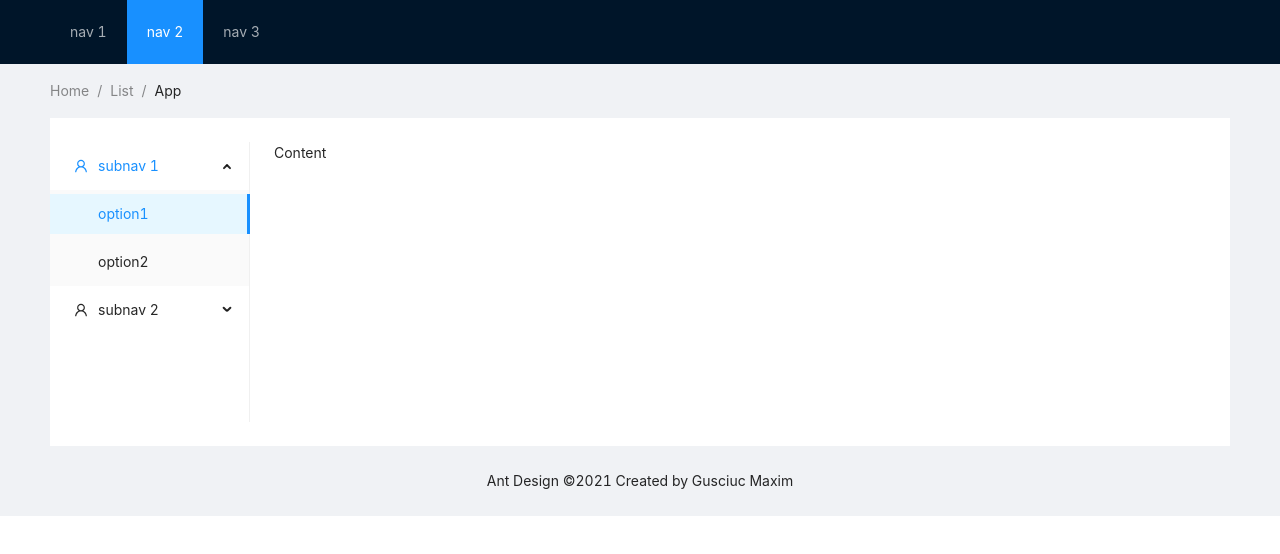
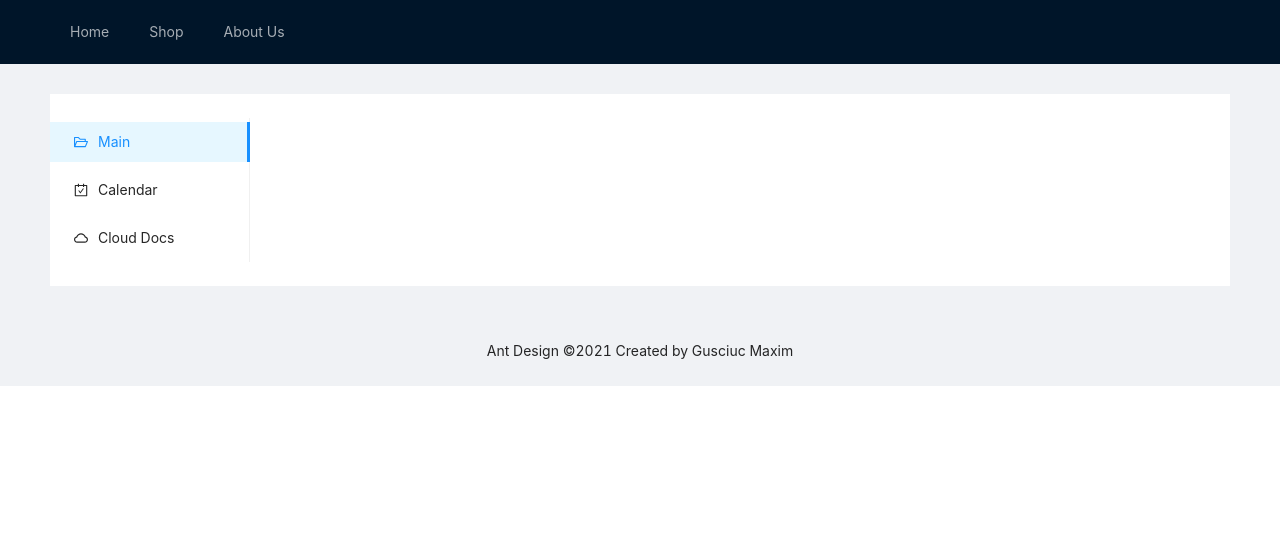
Before and after one commit to GushciucMax/TWeb, a React (Create React App) app: page / in a window 1280 px wide. Shown: the top 554 px of the page. Built offline with nearby package versions, Linux system fonts and the light colour scheme.

Commit message:
20.03.2021 routes

```diff
--- a/package.json
+++ b/package.json
@@ -15,6 +15,7 @@
     "react-redux": "^7.2.2",
     "react-router-dom": "^5.2.0",
     "react-scripts": "4.0.1",
+    "uuid": "^8.3.2",
     "web-vitals": "^0.2.4"
   },
   "scripts": {
--- a/src/App.js
+++ b/src/App.js
@@ -3,19 +3,52 @@ import 'antd/dist/antd.css';
 import './App.css';
 import { Layout } from 'antd';
 import { HeaderLayout } from './Layouts/HeaderLayout/HeaderLayout';
+import { MenuLayout } from './Layouts/MenuLayout/MenuLayout';
 import { ContentLayout } from './Layouts/ContentLayout/ContentLayout';
 import { FooterLayout } from './Layouts/FooterLayout/FooterLayout';
+import { MAIN_PATH, CALENDAR_PATH, DOCS_PATH, HOME_PATH, SHOP_PATH, ABOUT_PATH } from './helpers/constants';
+import { NoContent } from './Components/NoContent/NoContent';
+import { Calendard } from './Components/Calendar/Calendar';
+
+import {
+  BrowserRouter as Router,
+  Switch,
+  Route
+} from "react-router-dom";
+
+const { Content } = Layout
 
 function App() {
   return (
-    <>
+	  <Router>
+
         <Layout>
 			<HeaderLayout />
-            <ContentLayout />
+
+			<Content style={{ padding: '0 50px', margin: '30px 0'}}>
+		        <Layout className="site-layout-background" style={{ padding: '24px 0'}}>
+		        	<MenuLayout />
+
+					<Switch>
+			          <Route exact path={MAIN_PATH}>
+					  	 <ContentLayout />
+			          </Route>
+			          <Route exact path={CALENDAR_PATH}>
+			             <Calendard />
+			          </Route>
+			          <Route exact path={DOCS_PATH}>
+			            <NoContent />
+			          </Route>
+			        </Switch>
+
+				</Layout>
+		    </Content>
+
 			<FooterLayout />
         </Layout>
-    </>
-  );
+
+		</Router>
+  )
 }
 
 export default App;
--- /dev/null
+++ b/src/Components/Calendar/Calendar.js
@@ -0,0 +1,12 @@
+import React from 'react'
+import { Calendar } from 'antd';
+
+export const Calendard = () => {
+
+	function onPanelChange(value, mode) {
+  console.log(value.format('YYYY-MM-DD'), mode);
+}
+    return (
+		<Calendar style={{padding: '0 24px'}} onPanelChange={onPanelChange} />
+    )
+}
--- /dev/null
+++ b/src/Components/ContentCard/ContentCard.js
@@ -0,0 +1,16 @@
+import React from 'react'
+import { Card } from 'antd';
+
+const { Meta } = Card;
+
+export const ContentCard = ({img, title, description}) => {
+	return (
+		<Card
+		    hoverable
+		    style={{ width: 240, margin: 10 }}
+		    cover={<img alt="example" src={img} />}
+		  >
+		    <Meta title={title} description={description} />
+		</Card>
+	)
+}
--- /dev/null
+++ b/src/Components/NoContent/NoContent.js
@@ -0,0 +1,9 @@
+import React from 'react'
+import { Empty } from 'antd';
+import { } from '../../styles/styles.css'
+
+export const NoContent = () => {
+    return (
+		<Empty className="noContent" image={Empty.PRESENTED_IMAGE_SIMPLE} />
+    )
+}
--- a/src/Layouts/ContentLayout/ContentLayout.js
+++ b/src/Layouts/ContentLayout/ContentLayout.js
@@ -1,21 +1,23 @@
 import React from 'react'
-import { Layout, Breadcrumb } from 'antd';
-import { MenuLayout } from '../MenuLayout/MenuLayout';
+import { Layout } from 'antd';
+import { } from '../../styles/styles.css'
+
+import { contentMock } from '../../Mock/content';
+import { ContentCard } from '../../Components/ContentCard/ContentCard';
+
 
 const { Content } = Layout
 
 export const ContentLayout = () => {
     return (
-        <Content style={{ padding: '0 50px' }}>
-	        <Breadcrumb style={{ margin: '16px 0' }}>
-	            <Breadcrumb.Item>Home</Breadcrumb.Item>
-	            <Breadcrumb.Item>List</Breadcrumb.Item>
-	            <Breadcrumb.Item>App</Breadcrumb.Item>
-	        </Breadcrumb>
-	        <Layout className="site-layout-background" style={{ padding: '24px 0' }}>
-	        	<MenuLayout />
-	        	<Content style={{ padding: '0 24px', minHeight: 280 }}>Content</Content>
-	    	</Layout>
-    	</Content>
-	);
+		<Content className="contentLayout">
+			{
+				contentMock.map(({img, title, description}) => {
+					return(
+						<ContentCard title={title} description={description} img={img} />
+					)
+				})
+			}
+		</Content>
+	)
 }
--- a/src/Layouts/HeaderLayout/HeaderLayout.js
+++ b/src/Layouts/HeaderLayout/HeaderLayout.js
@@ -1,16 +1,25 @@
 import React from 'react'
 import { Layout, Menu } from 'antd';
+import { NavRoot } from "../../helpers/constants";
+import {Link } from "react-router-dom";
 
 const { Header } = Layout
 
 export const HeaderLayout = () => {
     return (
-        <Header className="header">
-            <div className="logo" />
-            <Menu theme="dark" mode="horizontal" defaultSelectedKeys={['2']}>
-                <Menu.Item key="1">nav 1</Menu.Item>
-                <Menu.Item key="2">nav 2</Menu.Item>
-                <Menu.Item key="3">nav 3</Menu.Item>
+        <Header className="header" >
+            <Menu theme="dark" mode="horizontal" defaultSelectedKeys={['4']}>
+
+			{
+				NavRoot.map((nav) => {
+					return (
+						<Menu.Item key={nav.id}>
+							<Link to={nav.path}> { nav.name }</Link>
+						</Menu.Item>
+					)
+				})
+			}
+
             </Menu>
         </Header>
     );
--- a/src/Layouts/MenuLayout/MenuLayout.js
+++ b/src/Layouts/MenuLayout/MenuLayout.js
@@ -1,10 +1,10 @@
 import React from 'react'
 import { Layout, Menu } from 'antd';
-import { UserOutlined } from '@ant-design/icons';
+import { MenuRoot } from "../../helpers/constants";
+import {Link } from "react-router-dom";
 
 
 const { Sider } = Layout
-const { SubMenu } = Menu
 
 export const MenuLayout = () => {
     return (
@@ -12,17 +12,19 @@ export const MenuLayout = () => {
          <Sider className="site-layout-background" width={200}>
          	<Menu
             	mode="inline"
-            	defaultSelectedKeys={['1']}
-            	defaultOpenKeys={['sub1']}
+            	defaultSelectedKeys={['0']}
             	style={{ height: '100%' }}
          	>
-            	<SubMenu key="sub1" icon={<UserOutlined />} title="subnav 1">
-            		<Menu.Item key="1">option1</Menu.Item>
-					<Menu.Item key="2">option2</Menu.Item>
-            	</SubMenu>
-				<SubMenu key="sub2" icon={<UserOutlined />} title="subnav 2">
-            		<Menu.Item key="3">option3</Menu.Item>
-            	</SubMenu>
+				{
+					MenuRoot.map((menu) => {
+						return (
+							<Menu.Item key={menu.id} icon={ menu.icon }>
+								<Link to={menu.path}> { menu.name }</Link>
+							</Menu.Item>
+						)
+					})
+				}
+
         	</Menu>
         </Sider>
     );
--- /dev/null
+++ b/src/Mock/content.js
@@ -0,0 +1,22 @@
+import { v4 as uuid } from 'uuid'
+
+export const contentMock = [
+	{
+		id:uuid(),
+		title:'File 1',
+		description:'UI file',
+		img:'https://miro.medium.com/max/1200/1*mk1-6aYaf_Bes1E3Imhc0A.jpeg'
+	},
+	{
+		id:uuid(),
+		title:'File 2',
+		description:'Working file',
+		img:'https://miro.medium.com/max/1200/1*mk1-6aYaf_Bes1E3Imhc0A.jpeg'
+	},
+	{
+		id:uuid(),
+		title:'File 3',
+		description:'JS file',
+		img:'https://miro.medium.com/max/1200/1*mk1-6aYaf_Bes1E3Imhc0A.jpeg'
+	}
+]
--- /dev/null
+++ b/src/helpers/constants.js
@@ -0,0 +1,49 @@
+import { FolderOpenOutlined, CarryOutOutlined, CloudOutlined } from '@ant-design/icons';
+
+export const MAIN_PATH = '/main'
+export const CALENDAR_PATH = '/calendar'
+export const DOCS_PATH = '/docs'
+
+export const HOME_PATH = '/'
+export const SHOP_PATH = '/shop'
+export const ABOUT_PATH = '/about'
+
+
+export const MenuRoot = [
+	{
+		id: 0,
+		name: "Main",
+		icon: <FolderOpenOutlined />,
+		path: MAIN_PATH
+	},
+	{
+		id: 1,
+		name: "Calendar",
+		icon: <CarryOutOutlined />,
+		path: CALENDAR_PATH
+	},
+	{
+		id: 2,
+		name: "Cloud Docs",
+		icon: <CloudOutlined />,
+		path: DOCS_PATH
+	}
+]
+
+export const NavRoot = [
+	{
+		id: 0,
+		name: "Home",
+		path: HOME_PATH
+	},
+	{
+		id: 1,
+		name: "Shop",
+		path: SHOP_PATH
+	},
+	{
+		id: 2,
+		name: "About Us",
+		path: ABOUT_PATH
+	}
+]
--- /dev/null
+++ b/src/styles/styles.css
@@ -0,0 +1,9 @@
+.contentLayout {
+	padding: 0 24px;
+	overflow: initial;
+	display: flex;
+}
+
+.noContent {
+	padding: 0 40%;
+}
```
Also changed, not shown: 2 other files (tests, documents, lock files or other folders).
